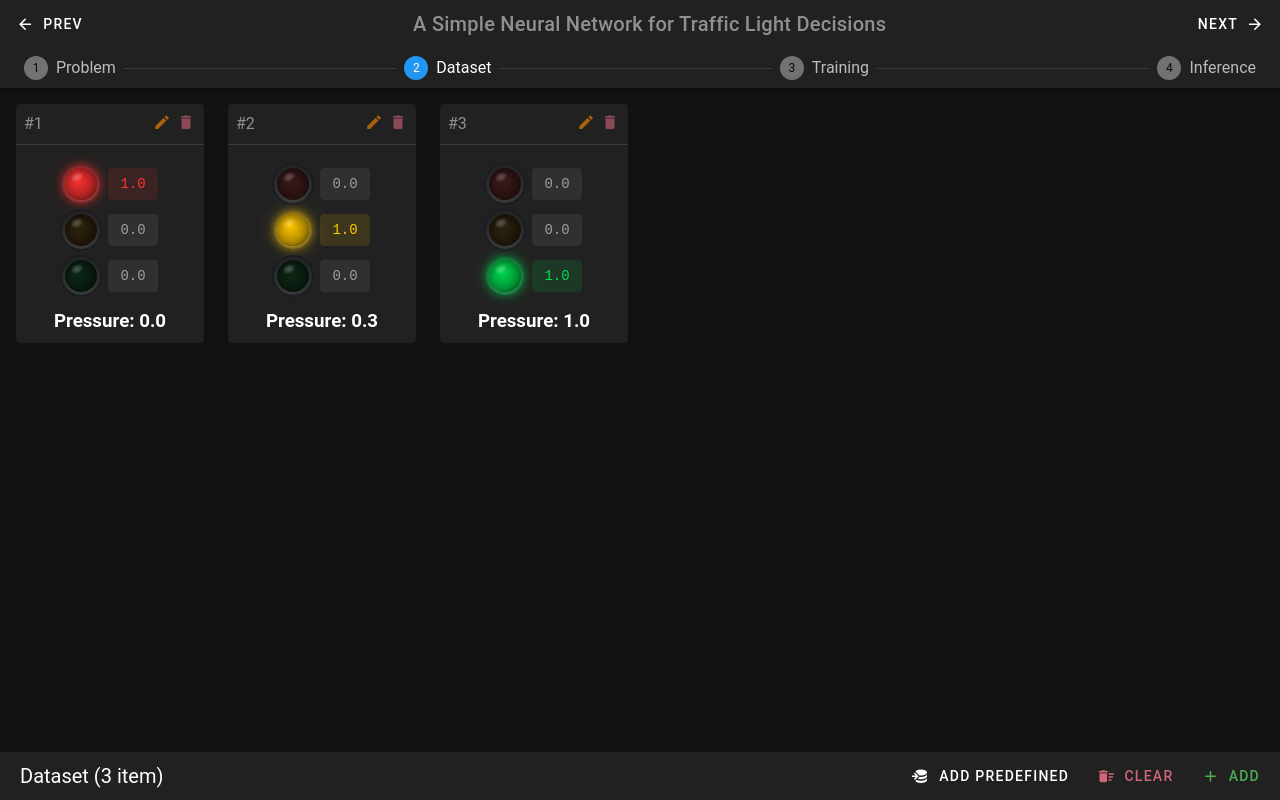
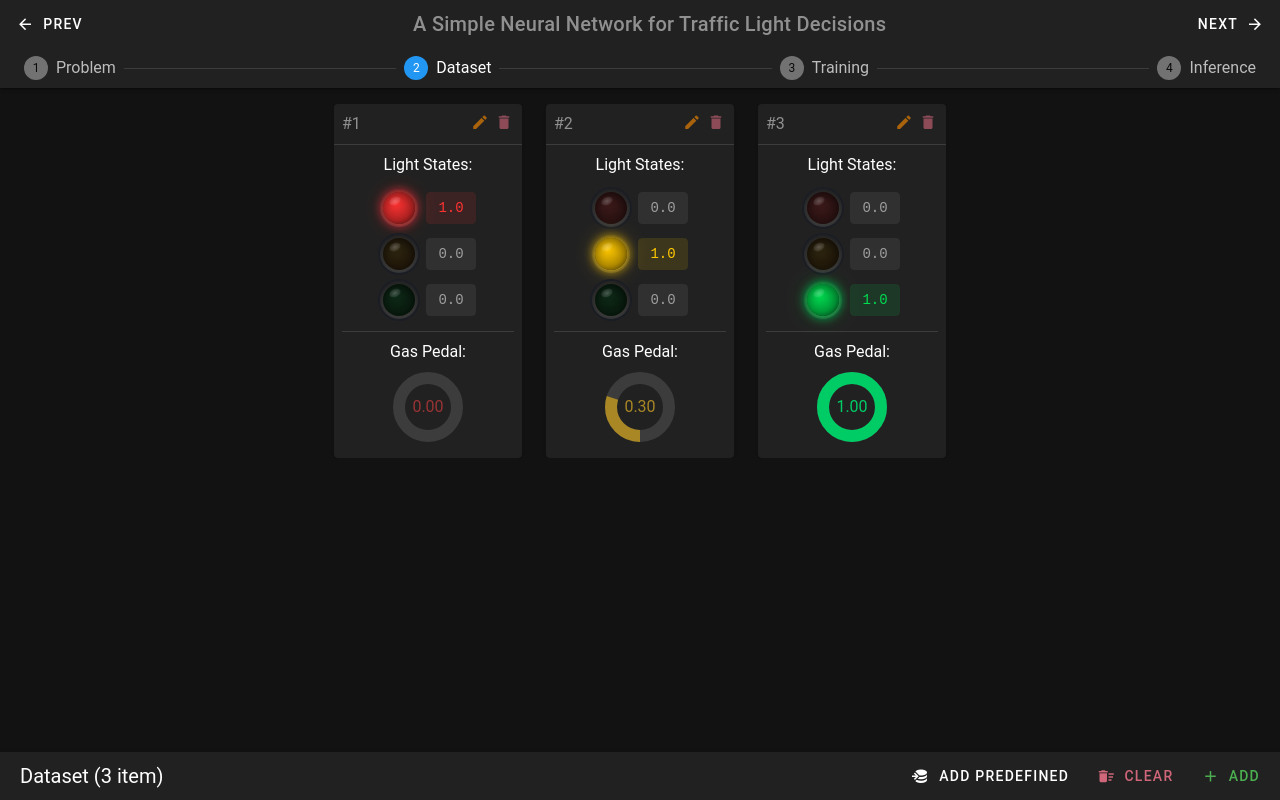
Before and after one commit to teknomistika/simple-neural-network-seven-segment-digit-recognition, a Vue app: page /#2 in a window 1280 px wide. Built offline with nearby package versions, Linux system fonts and the light colour scheme; a small style sheet from the web is missing.

Commit message:
Sample ok

```diff
--- a/src/components/DatasetDialog.vue
+++ b/src/components/DatasetDialog.vue
@@ -7,17 +7,16 @@
         <VCard>
             <template #title>
                 <VBtn class="float-right" variant="plain" color="error" density="compact" @click="dialog = false" icon="mdi-close"/>
-                Add new Sample
+                {{ mode == 'add' ? 'Add New' : 'Modify' }} Sample
             </template>
             <VDivider />
             <VCardItem>
                 <p>Lights State:</p>
-                <TrafficLight with-sliders v-model="dataset.lights" />
+                <TrafficLight class="ml-3" with-sliders v-model="dataset.lights" />
+                <p>Gas Pedal Pressure :</p>
+                <GasPedal with-sliders v-model="dataset.pressure" />
             </VCardItem>
-            <VCardItem>
-                <p>Gas Pedal Pressure :</p>
-                <SliderValue class="ml-5" v-model="dataset.pressure" />
-            </VCardItem>
+            <VDivider />
             <VCardActions>
                 <VBtn color="warning" @click="setAll(0)">Zero</VBtn>
                 <VBtn color="primary" @click="setAll(null)">Random</VBtn>
@@ -35,6 +34,7 @@ import TrafficLight from './TrafficLight.vue';
 import SliderValue from './SliderValue.vue';
 import type { Dataset } from '@/types';
 import { useDatasets } from '@/composables/useDatasets';
+import GasPedal from './GasPedal.vue';
 
 const { datasets } = useDatasets()
 
--- /dev/null
+++ b/src/components/GasPedal.vue
@@ -0,0 +1,29 @@
+<template>
+    <div class="py-2 d-flex justify-center">
+        <VProgressCircular :rotate="180" :model-value="value" :color="color" :size="70" :width="12" v-bind="$attrs">
+            {{ model.toFixed(2) }}
+        </VProgressCircular>
+        <SliderValue v-if="withSliders" class="ml-5" v-model="model" />
+    </div>
+</template>
+<script lang="ts">
+
+</script>
+<script setup lang="ts">
+import { computed } from 'vue';
+import SliderValue from './SliderValue.vue';
+defineOptions({inheritAttrs: false})
+const model = defineModel<number>({
+    default: 0
+})
+defineProps<{ withSliders?: boolean }>()
+const value = computed(() => model.value * 100)
+const color = computed(() => {
+    // Clamp the value between 0 and 1 to prevent errors
+    const t = Math.min(Math.max(model.value, 0), 1);
+    const hue = t * 150;          // Orange hue
+    const saturation = 50 + t * 50; // 0% (gray) to 100% (saturated orange)
+    const lightness = 40;    // Standard brightness
+    return `hsl(${hue}, ${saturation}%, ${lightness}%)`;
+})
+</script>
--- a/src/components/SliderValue.vue
+++ b/src/components/SliderValue.vue
@@ -1,8 +1,9 @@
 <template>
-    <VSlider hide-details :min="0" :max="1" :step="0.1" v-model="model">
+    <VSlider hide-details :min="0" :max="1" :step="0.01" v-model="model">
         <template v-slot:append>
-            <v-text-field :step="0.1" :min="0" :max="1" v-model="model" density="compact" style="width: 80px"
-                type="number" hide-details variant="outlined" single-line></v-text-field>
+            <v-chip label :text="model" style="min-width: 50px;"></v-chip>
+            <!-- <v-text-field :step="0.1" :min="0" :max="1" v-model="model" density="compact" style="width: 80px"
+                type="number" hide-details variant="outlined" single-line></v-text-field> -->
         </template>
     </VSlider>
 </template>
--- a/src/components/TrafficLight.vue
+++ b/src/components/TrafficLight.vue
@@ -1,5 +1,5 @@
 <template>
-    <VSheet class="pa-2">
+    <VSheet class="py-2">
         <!-- RED -->
         <div v-for="(v, i) in model" :key="i" class="d-flex ga-2 justify-center">
             <div class="light-socket py-1">
@@ -10,8 +10,7 @@
                 </div>
             </div>
             <div class="light-slider d-flex align-center">
-                <SliderValue v-if="withSliders" :color="v > 0 ? lightColors[i] : 'grey'" hide-details :min="0" :max="1"
-                    :step="0.1" v-model="model[i]" />
+                <SliderValue v-if="withSliders" :color="v > 0 ? lightColors[i] : 'grey'" v-model="model[i]" />
                 <VChip v-else :color="v > 0 ? lightColors[i] : 'grey'" :value="true" label>
                     <code>{{ v.toFixed(1) }}</code>
                 </VChip>
--- a/src/pages/Step2Dataset.vue
+++ b/src/pages/Step2Dataset.vue
@@ -1,5 +1,6 @@
 <script setup lang="ts">
 import DatasetDialog from "@/components/DatasetDialog.vue";
+import GasPedal from "@/components/GasPedal.vue";
 import TrafficLight from "@/components/TrafficLight.vue";
 import { useDatasets } from "@/composables/useDatasets";
 import type { Dataset, Vector } from "@/types";
@@ -42,7 +43,7 @@ function loadDefaultSample() {
         </template>
     </VAppBar>
     <DatasetDialog ref="dialog" />
-    <v-row>
+    <v-row class="justify-center">
         <v-col v-for="(item, i) in datasets" :key="i" cols="6" sm="4" md="3" lg="2">
             <v-sheet elevation="1" class="text-center rounded elevated">
                 <div class="d-flex ga-1 pa-2">
@@ -56,8 +57,11 @@ function loadDefaultSample() {
                 </div>
                 <v-divider />
                 <div class="pa-2">
+                    <p>Light States:</p>
                     <TrafficLight readonly :model-value="item.lights" />
-                    <h3>Pressure: {{ item.pressure?.toFixed(1) }} </h3>
+                    <V-divider class="mb-2" />
+                    <p>Gas Pedal:</p>
+                    <GasPedal :model-value="item.pressure" />
                 </div>
             </v-sheet>
         </v-col>
```
